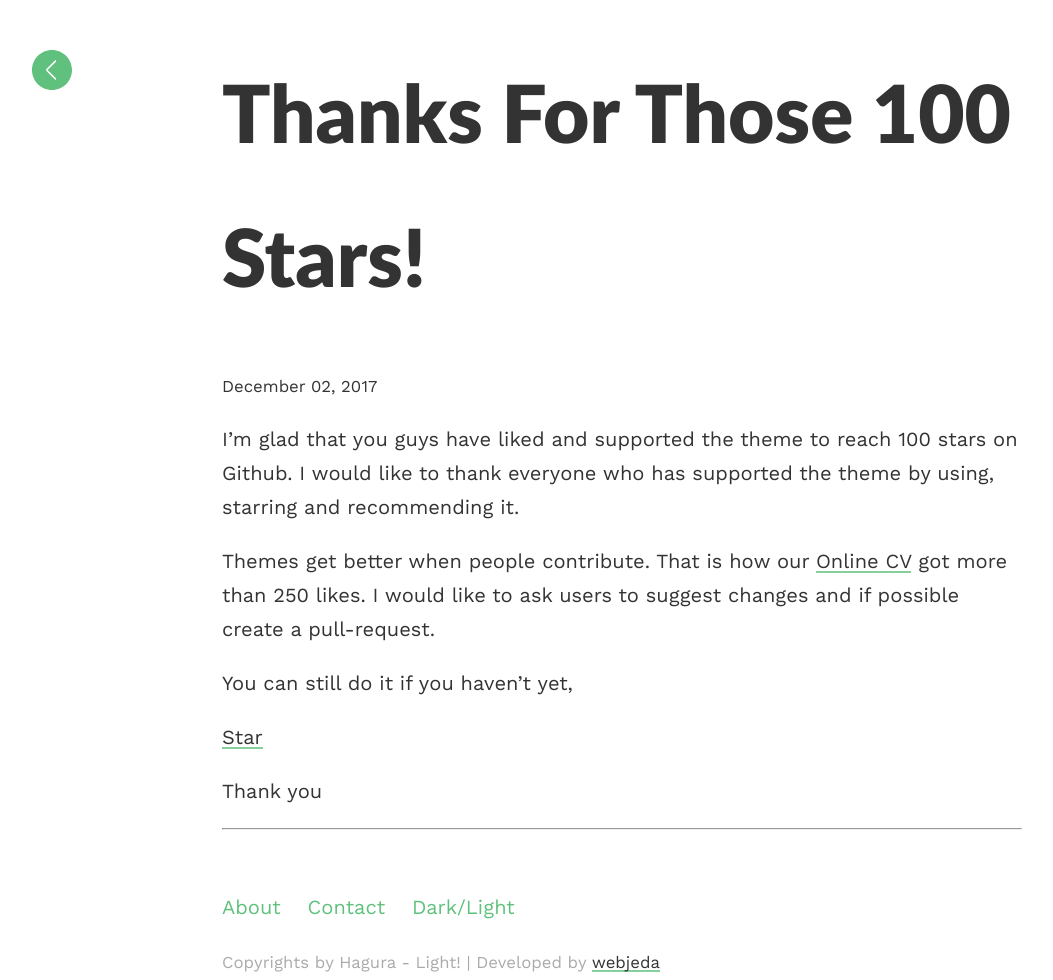
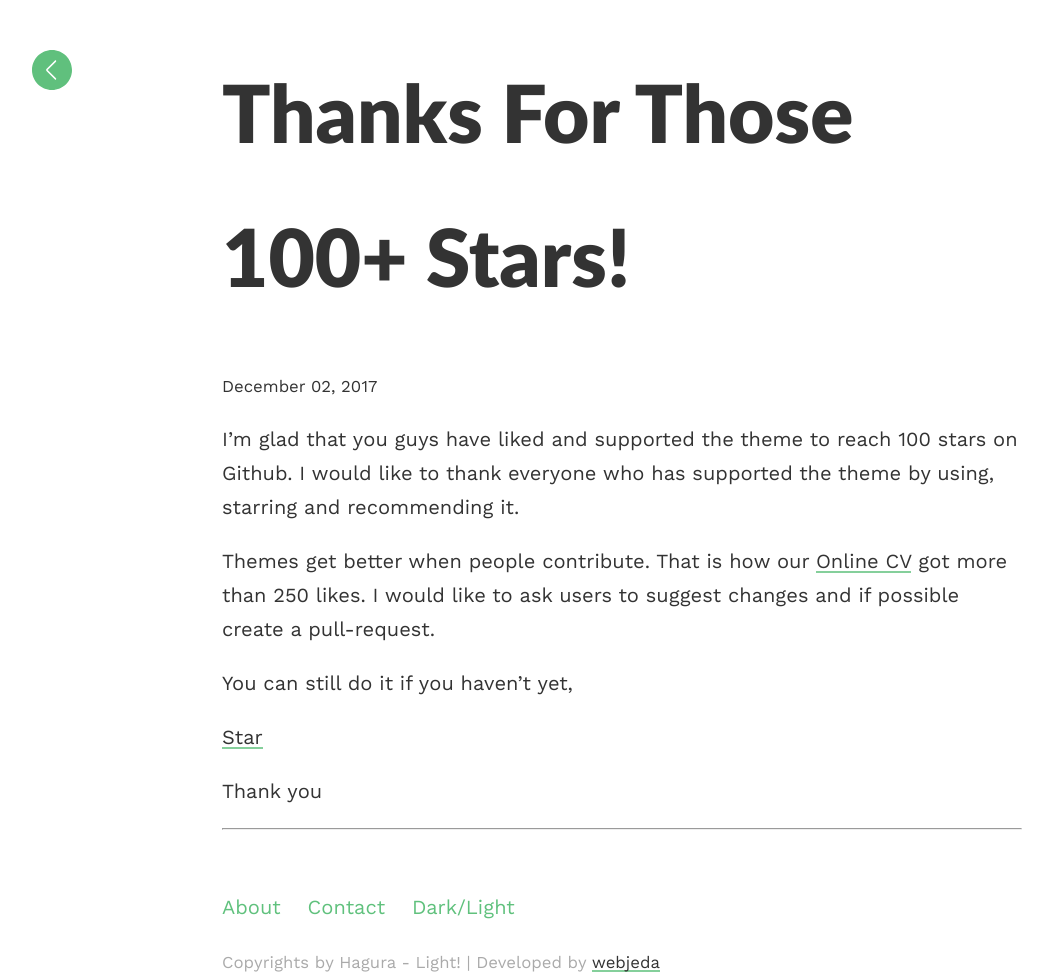
Before and after one commit to sharu725/hagura, a Jekyll site: the page built from _posts/2017-12-02-thank-you.md, in a window 1280 px wide. Shown: the whole page, without its empty margins (18-1071 px from the left). Built offline with Jekyll 4.4.1, drawn with Linux system fonts in a browser that asks for light colours; comment, search, counter and statistics services are not loaded.

Commit message:
edit article

```diff
--- a/_posts/2017-12-02-thank-you.md
+++ b/_posts/2017-12-02-thank-you.md
@@ -1,6 +1,6 @@
 ---
 layout: post
-title:  "Thanks for those 100 stars!"
+title:  "Thanks for those 100+ stars!"
 ---
 
 I'm glad that you guys have liked and supported the theme to reach 100 stars on Github. I would like to thank everyone who has supported the theme by using, starring and recommending it.
```
